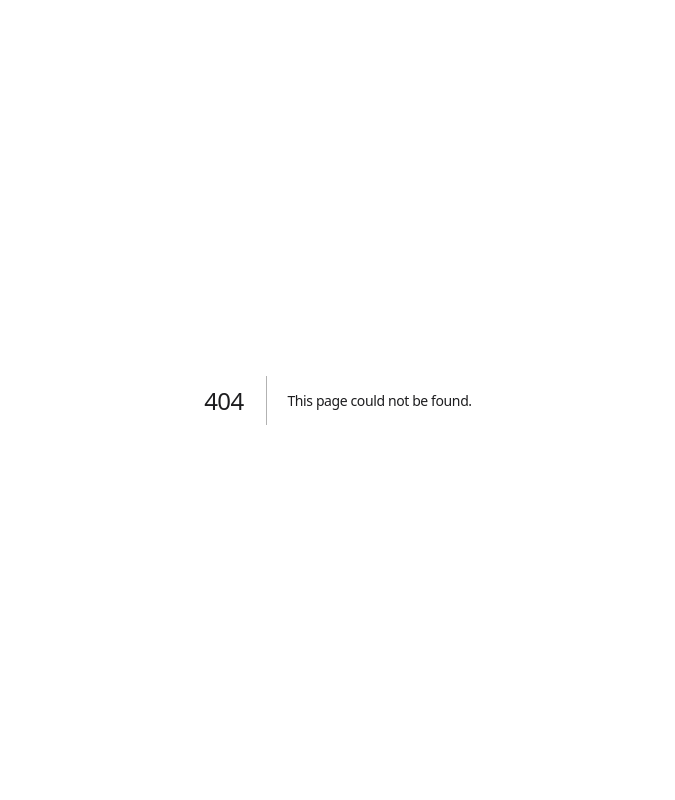
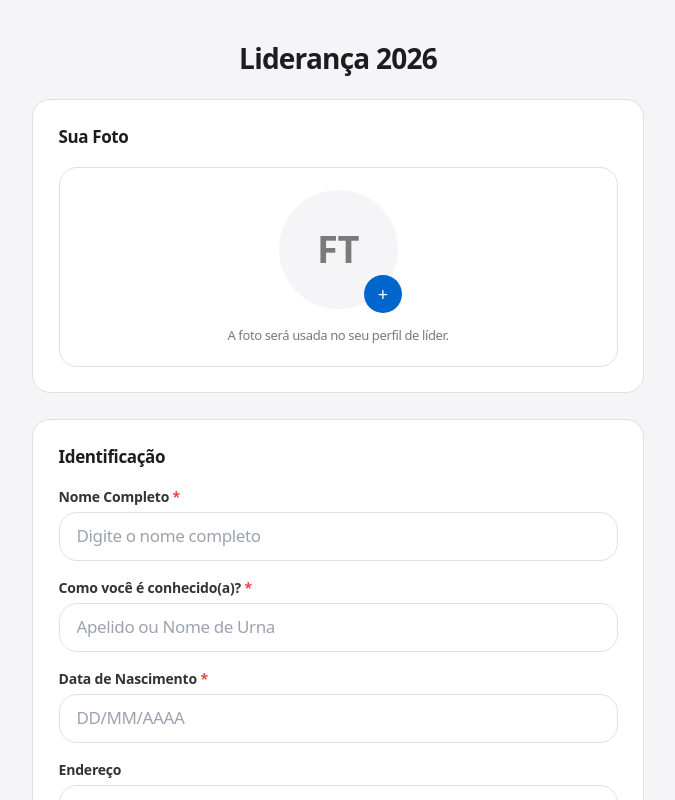
Before and after one commit to osvaldodomenico/botlegis, a Next.js app in the folder frontend/: page /lideranca-2026 in a window 1280 px wide. Before the commit this address had no page. Shown: the top 800 px of the page, without its empty margins (302-977 px from the left). Built offline with nearby package versions, Linux system fonts and the light colour scheme.

Commit message:
Form: ajustes Liderança 2026

```diff
--- /dev/null
+++ b/frontend/src/app/lideranca-2026/page.tsx
@@ -0,0 +1,181 @@
+'use client';
+import { useMemo, useState } from 'react';
+import { useSearchParams } from 'next/navigation';
+import { useForm } from 'react-hook-form';
+
+type FormData = {
+  nome_completo: string;
+  nome_conhecido: string;
+  data_nascimento: string;
+  endereco: string;
+  foto?: FileList;
+};
+
+function formatarDataNascimento(value: string) {
+  const digits = value.replace(/\D/g, '').slice(0, 8);
+  const dd = digits.slice(0, 2);
+  const mm = digits.slice(2, 4);
+  const yyyy = digits.slice(4, 8);
+  const parts = [dd, mm, yyyy].filter(Boolean);
+  return parts.join('/');
+}
+
+export default function Lideranca2026Page() {
+  const searchParams = useSearchParams();
+  const [enviado, setEnviado] = useState(false);
+
+  const nomeRemetente = useMemo(() => {
+    const raw = searchParams.get('lideranca') || searchParams.get('from') || searchParams.get('remetente') || '';
+    return raw.trim();
+  }, [searchParams]);
+
+  const {
+    register,
+    handleSubmit,
+    formState: { errors, isSubmitting },
+    reset,
+  } = useForm<FormData>({
+    defaultValues: {
+      nome_completo: '',
+      nome_conhecido: '',
+      data_nascimento: '',
+      endereco: '',
+    },
+  });
+
+  const onSubmit = async () => {
+    setEnviado(true);
+    reset();
+  };
+
+  if (enviado) {
+    return (
+      <div className="min-h-screen bg-parchment px-4 py-10">
+        <div className="max-w-xl mx-auto space-y-6">
+          <div className="text-center">
+            <h1 className="text-[28px] font-semibold text-ink">Liderança 2026</h1>
+            {nomeRemetente && (
+              <p className="text-[13px] text-ink-muted mt-2">
+                Liderança 2026 {nomeRemetente}
+              </p>
+            )}
+          </div>
+          <div className="card text-center">
+            <p className="text-[17px] font-semibold text-ink">Cadastro enviado</p>
+            <p className="text-[15px] text-ink-muted mt-1">Você já pode fechar esta página.</p>
+          </div>
+          <div className="flex justify-center">
+            <button className="btn-secondary" onClick={() => setEnviado(false)}>
+              Enviar outro
+            </button>
+          </div>
+        </div>
+      </div>
+    );
+  }
+
+  return (
+    <div className="min-h-screen bg-parchment px-4 py-10">
+      <div className="max-w-xl mx-auto space-y-6">
+        <div className="text-center">
+          <h1 className="text-[28px] font-semibold text-ink">Liderança 2026</h1>
+          {nomeRemetente && (
+            <p className="text-[13px] text-ink-muted mt-2">
+              Liderança 2026 {nomeRemetente}
+            </p>
+          )}
+        </div>
+
+        <div className="card">
+          <p className="text-[17px] font-semibold text-ink mb-4">Sua Foto</p>
+          <div className="border border-hairline rounded-card p-5">
+            <div className="flex items-center justify-center">
+              <div className="relative">
+                <div className="w-28 h-28 rounded-full bg-parchment flex items-center justify-center text-[38px] font-semibold text-ink-muted">
+                  FT
+                </div>
+                <label className="absolute -bottom-1 -right-1 w-9 h-9 rounded-full bg-primary text-white flex items-center justify-center cursor-pointer">
+                  <input
+                    type="file"
+                    accept="image/*"
+                    className="hidden"
+                    {...register('foto')}
+                  />
+                  <span className="text-[18px] leading-none">+</span>
+                </label>
+              </div>
+            </div>
+            <p className="text-center text-[13px] text-ink-muted mt-4">
+              A foto será usada no seu perfil de líder.
+            </p>
+          </div>
+        </div>
+
+        <div className="card">
+          <p className="text-[17px] font-semibold text-ink mb-4">Identificação</p>
+          <form onSubmit={handleSubmit(onSubmit)} className="space-y-4">
+            <div>
+              <label className="label">
+                Nome Completo <span className="text-red-500">*</span>
+              </label>
+              <input
+                className="input"
+                placeholder="Digite o nome completo"
+                {...register('nome_completo', { required: 'Nome completo obrigatório' })}
+              />
+              {errors.nome_completo?.message && (
+                <p className="text-red-500 text-[13px] mt-1">{errors.nome_completo.message}</p>
+              )}
+            </div>
+
+            <div>
+              <label className="label">
+                Como você é conhecido(a)? <span className="text-red-500">*</span>
+              </label>
+              <input
+                className="input"
+                placeholder="Apelido ou Nome de Urna"
+                {...register('nome_conhecido', { required: 'Campo obrigatório' })}
+              />
+              {errors.nome_conhecido?.message && (
+                <p className="text-red-500 text-[13px] mt-1">{errors.nome_conhecido.message}</p>
+              )}
+            </div>
+
+            <div>
+              <label className="label">
+                Data de Nascimento <span className="text-red-500">*</span>
+              </label>
+              <input
+                className="input"
+                placeholder="DD/MM/AAAA"
+                inputMode="numeric"
+                type="tel"
+                autoComplete="bday"
+                {...register('data_nascimento', {
+                  required: 'Data de nascimento obrigatória',
+                  pattern: { value: /^\d{2}\/\d{2}\/\d{4}$/, message: 'Use o formato DD/MM/AAAA' },
+                  onChange: e => {
+                    e.target.value = formatarDataNascimento(e.target.value);
+                  },
+                })}
+              />
+              {errors.data_nascimento?.message && (
+                <p className="text-red-500 text-[13px] mt-1">{errors.data_nascimento.message}</p>
+              )}
+            </div>
+
+            <div>
+              <label className="label">Endereço</label>
+              <input className="input" placeholder="Digite o endereço" {...register('endereco')} />
+            </div>
+
+            <button className="btn-primary w-full" type="submit" disabled={isSubmitting}>
+              Enviar
+            </button>
+          </form>
+        </div>
+      </div>
+    </div>
+  );
+}
```
